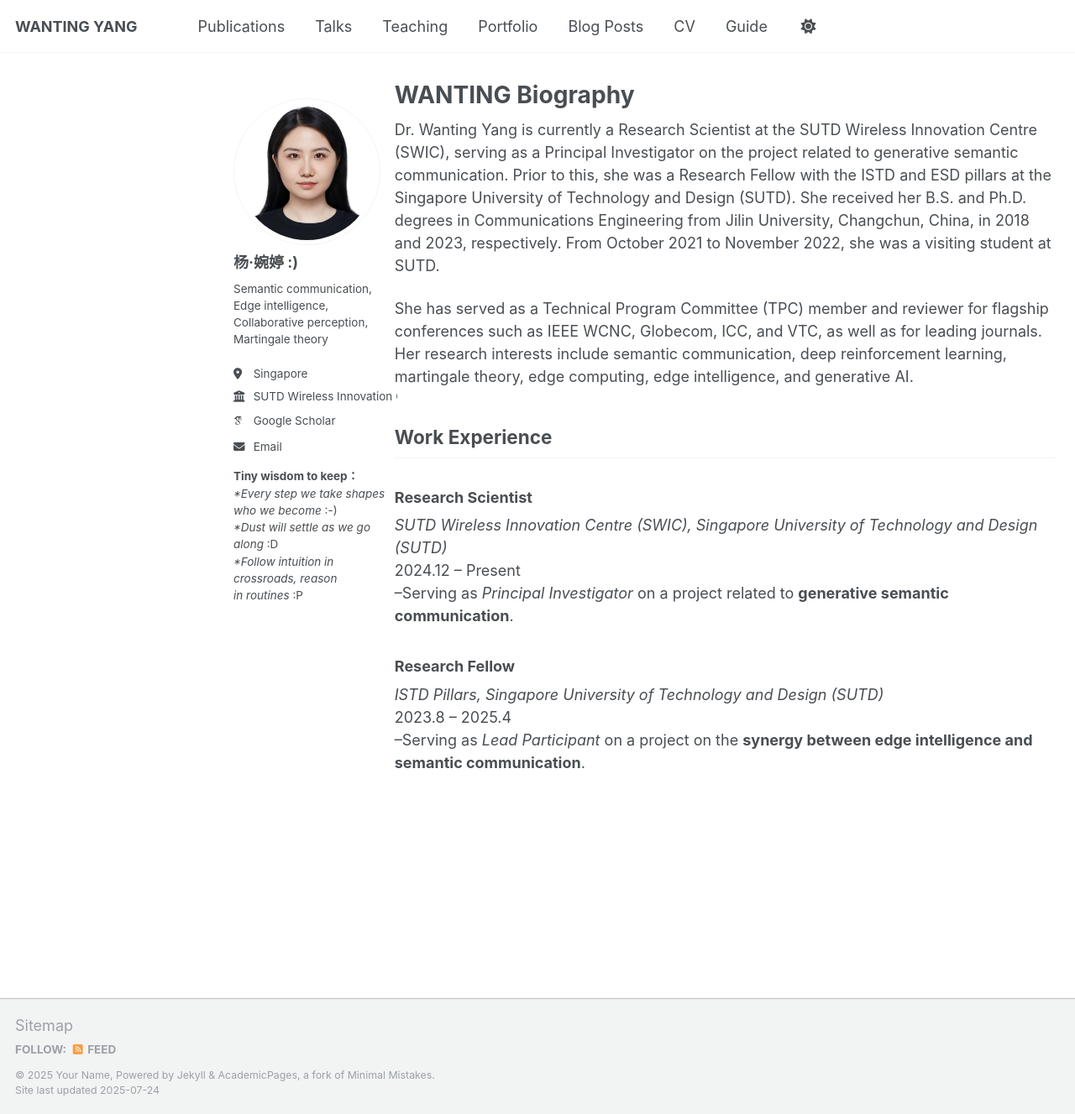
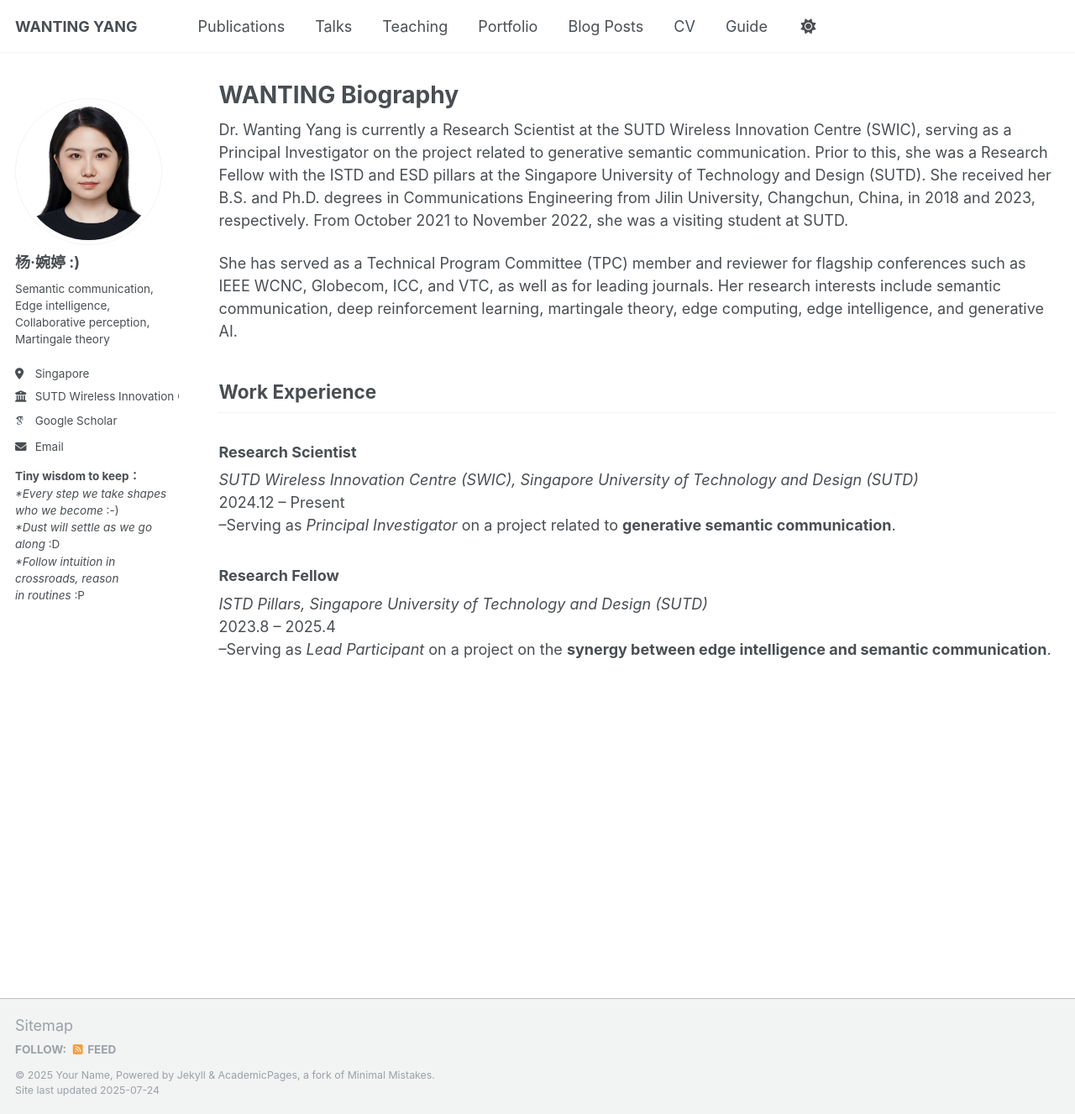
Before and after one commit to wty2011jl/wty2011jl.github.io, a Jekyll site: the page built from _pages/about.md, in a window 1280 px wide and 1327 px high. Shown: the whole window at 84% size. Built offline with Jekyll 4.4.1, drawn with Linux system fonts in a browser that asks for light colours; some web fonts are replaced; a script that is not in the unit is left out.

Commit message:
Update _page.scss

```diff
--- a/_sass/layout/_page.scss
+++ b/_sass/layout/_page.scss
@@ -6,7 +6,6 @@
   @include container;
   @include clearfix;
   margin-top: 2em;
-  margin-left: 260px;
   padding-left: 1em;
   padding-right: 1em;
   animation: intro 0.3s both;
```
